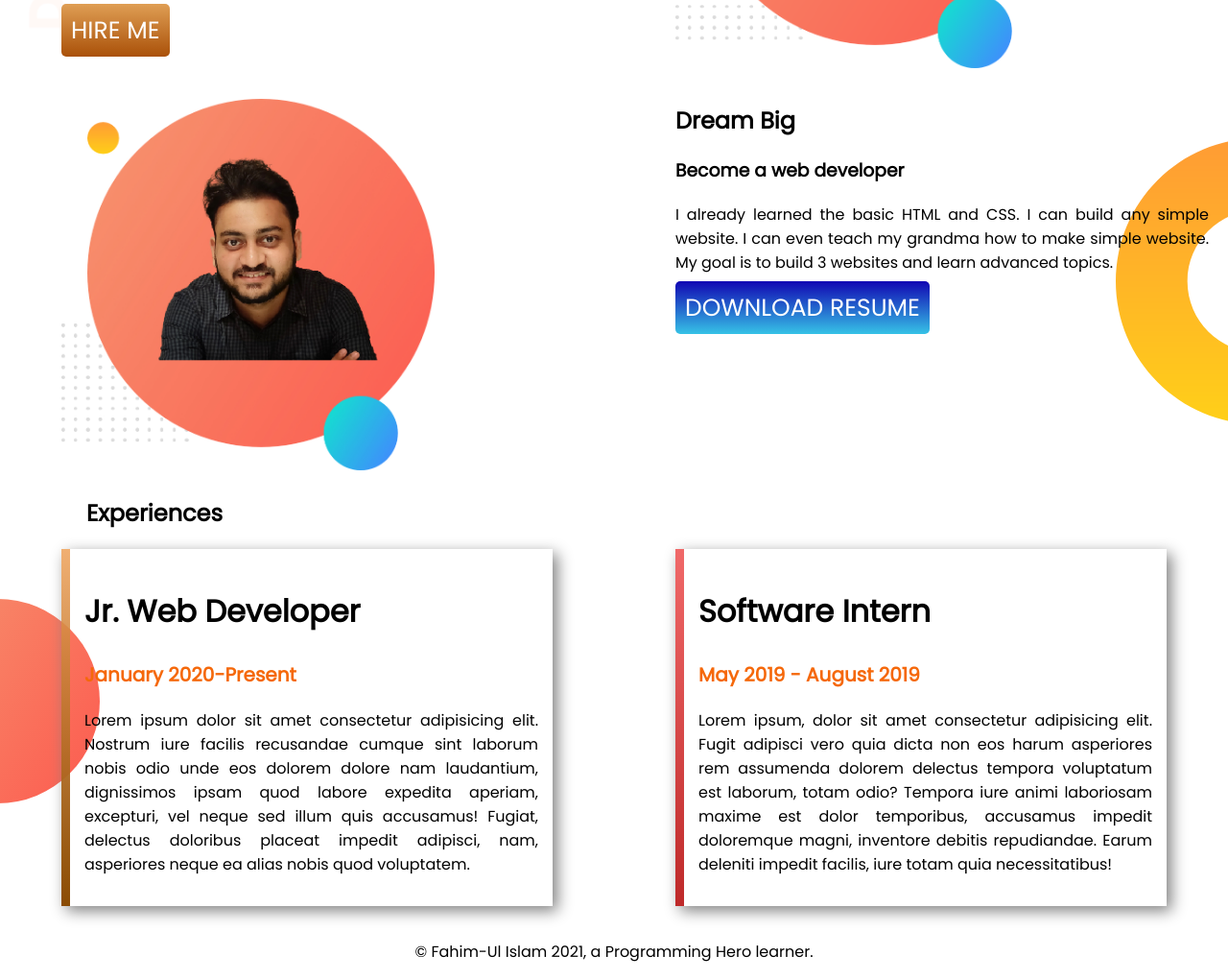
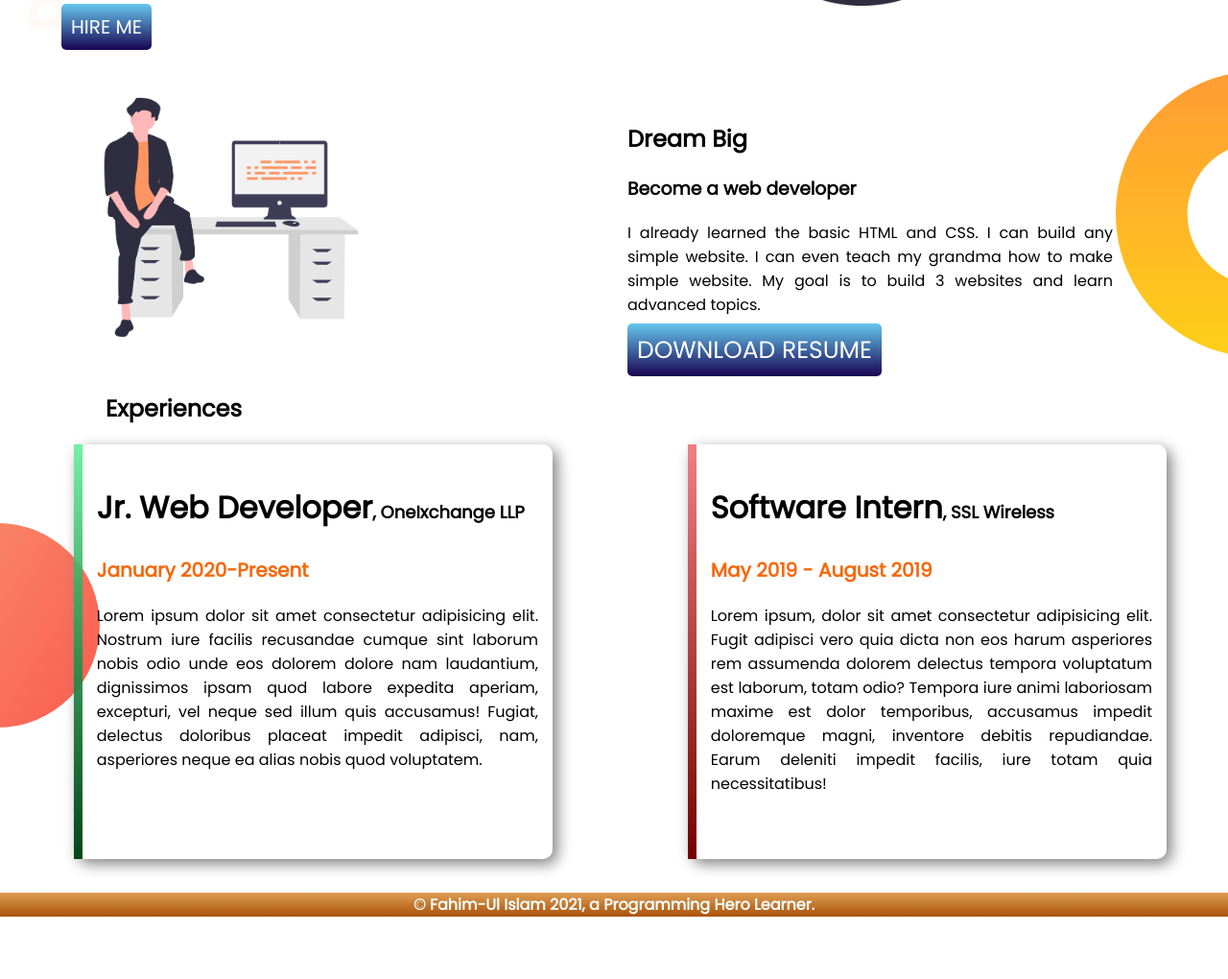
Before and after one commit to fahim2708/dev-portfolio, a plain HTML site: page index.html in a window 1280 px wide. Shown: the part 330-1350 px from the top of the page at 96% size. After the commit the page ends 1301 px from the top, so only its background shows below. Drawn offline with Linux system fonts and the light colour scheme.

Commit message:
final push

```diff
--- a/index.html
+++ b/index.html
@@ -26,18 +26,18 @@
             <a href="https://www.linkedin.com/in/in-fahim/" target="_blank" class="hire-button">HIRE ME</a>
         </div>
         <div class="half-width">
-            <img src="img/one.png" alt="">
+            <img src="img/undraw_male_avatar_323b.png" alt="">
         </div>
     </section>
     <section class="middle-banner flex-container">
         <div class="half-width">
-            <img src="img/my-bg.jpg" alt="">
+            <img src="img/undraw_feeling_proud_qne1.png" alt="">
         </div>
-        <div class="half-width">
+        <div class="half-width" style="margin-top: 50px; padding-right: 100px;">
             <h1>Dream Big</h1>
             <h3>Become a web developer</h3>
-            <p>I already learned the basic HTML and CSS. I can build any simple website. I can even teach my grandma
-                how to make simple website. My goal is to build 3 websites and learn advanced topics.</p>
+            <p>I already learned the basic HTML and CSS. I can build any simple website. I can even teach my grandma how
+                to make simple website. My goal is to build 3 websites and learn advanced topics.</p>
             <a href="" class="download_button" target="_blank">DOWNLOAD RESUME</a>
         </div>
     </section>
@@ -45,7 +45,7 @@
         <h1 class="ex-h1-2">Experiences</h1>
         <div class="flex-container">
             <div class="half-width ex-box" id="web">
-                <h1 class="ex-h1">Jr. Web Developer</h1>
+                <h1 class="ex-h1">Jr. Web Developer<span style="font-size: large;">, OneIxchange LLP</span></h1>
                 <h3 class="ex-h3">January 2020-Present</h3>
                 <p>Lorem ipsum dolor sit amet consectetur adipisicing elit. Nostrum iure facilis recusandae cumque sint
                     laborum nobis odio unde eos dolorem dolore nam laudantium, dignissimos ipsam quod labore expedita
@@ -53,7 +53,7 @@
                     adipisci, nam, asperiores neque ea alias nobis quod voluptatem.</p>
             </div>
             <div class="half-width ex-box" id="intern">
-                <h1 class="ex-h1">Software Intern</h1>
+                <h1 class="ex-h1">Software Intern<span style="font-size: large;">, SSL Wireless</span></h1>
                 <h3 class="ex-h3">May 2019 - August 2019</h3>
                 <p>Lorem ipsum, dolor sit amet consectetur adipisicing elit. Fugit adipisci vero quia dicta non eos
                     harum
@@ -65,7 +65,7 @@
         </div>
     </section>
     <footer>
-        <p style="text-align: center;">© Fahim-Ul Islam 2021, a Programming Hero learner.</p>
+        <p>© Fahim-Ul Islam 2021, a Programming Hero Learner.</p>
     </footer>
 
 
--- a/style.css
+++ b/style.css
@@ -37,11 +37,10 @@ body{
 
 .hire-button{
     text-decoration: none;
-    background-image: linear-gradient(rgb(223, 158, 84), rgb(170, 81, 9));
+    background-image: linear-gradient(rgb(101, 199, 238), rgb(25, 4, 83));
     padding: 10px;
-    font-size: 25px;
+    font-size: 20px;
     border-radius: 5px;
-    font-weight: ;
     color: white;
     font-weight: 700px;
 
@@ -50,7 +49,7 @@ body{
 
 .download_button{
     text-decoration: none;
-    background-image: linear-gradient(rgb(17, 6, 179), rgb(54, 194, 230));
+    background-image: linear-gradient(rgb(101, 199, 238), rgb(25, 4, 83));
     padding: 10px;
     font-size: 25px;
     border-radius: 5px;
@@ -69,12 +68,12 @@ p{
 .ex-box{
     box-shadow: 5px 5px 15px grey;
     width: 40%;
-    margin-left: 5%;
+    margin-left: 6%;
     margin-right: 5%;
     padding: 15px;
 }
 .ex-h1-2{
-    padding-left: 90px;
+    padding-left: 110px;
 }
 .ex-area{
   margin-bottom: 35px;
@@ -84,12 +83,26 @@ p{
 }
 #web{
     border-left: 9px solid;
-    border-image: linear-gradient(#eea159d8, #8a4b03) 30;
+    border-image: linear-gradient(#59ee92d8, #034617) 30;
     border-image-slice: 1;
+    border-radius: 10px;
+    padding-bottom: 50px;
+
 }
 
 #intern{
     border-left: 9px solid;
-    border-image: linear-gradient(#f06969, #be2929) 30;
+    border-image: linear-gradient(#ee8181, #720202) 30;
     border-image-slice: 1;
+    border-radius: 10px;
+    padding-bottom: 50px;
 }
+
+footer p{
+    text-align: center;
+    font-weight: bold;
+    color: azure;
+}
+footer{
+    background-image: linear-gradient(rgb(223, 158, 84), rgb(170, 81, 9));
+}
```
Also changed, not shown: img/undraw_feeling_proud_qne1.png (added), img/undraw_male_avatar_323b.png (added).
